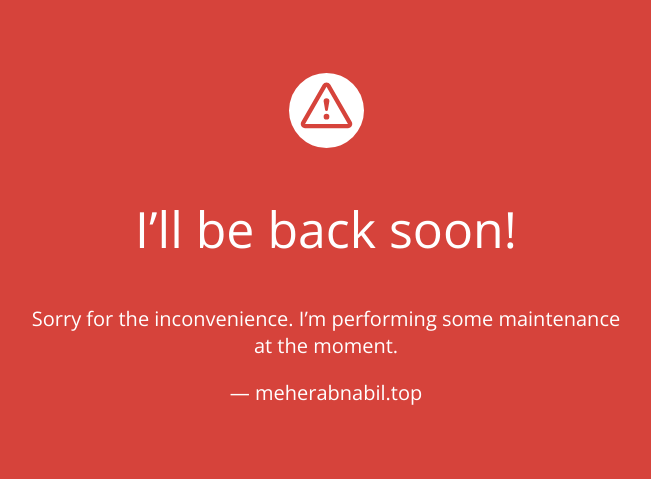
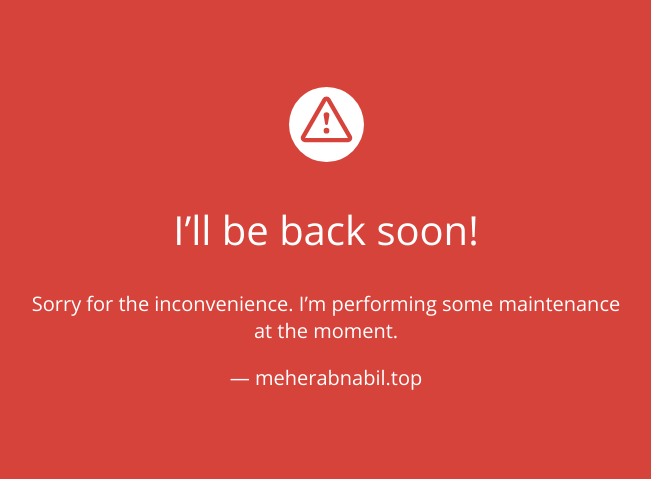
Before and after one commit to meharabn/meherab, a plain HTML site: page index.html in a window 1280 px wide. Shown: the part 161-640 px from the top of the page, without its empty margins (314-965 px from the left). Drawn offline with nearby package versions, Linux system fonts and the light colour scheme.

Commit message:
Update index.html

```diff
--- a/index.html
+++ b/index.html
@@ -6,7 +6,7 @@
   html, body { padding: 0; margin: 0; width: 100%; height: 100%; }
   * {box-sizing: border-box;}
   body { text-align: center; padding: 0; background: #d6433b; color: #fff; font-family: Open Sans; }
-  h2 { font-size: 50px; font-weight: 100; text-align: center;}
+  h1 { font-size: 40px; font-weight: 100; text-align: center;}
   body { font-family: Open Sans; font-weight: 100; font-size: 20px; color: #fff; text-align: center; display: -webkit-box; display: -ms-flexbox; display: flex; -webkit-box-pack: center; -ms-flex-pack: center; justify-content: center; -webkit-box-align: center; -ms-flex-align: center; align-items: center;}
   article { display: block; width: 700px; padding: 50px; margin: 0 auto; }
   a { color: #fff; font-weight: bold;}
@@ -16,7 +16,7 @@
 
 <article>
     <svg xmlns="http://www.w3.org/2000/svg" viewBox="0 0 202.24 202.24"><defs><style>.cls-1{fill:#fff;}</style></defs><title>Asset 3</title><g id="Layer_2" data-name="Layer 2"><g id="Capa_1" data-name="Capa 1"><path class="cls-1" d="M101.12,0A101.12,101.12,0,1,0,202.24,101.12,101.12,101.12,0,0,0,101.12,0ZM159,148.76H43.28a11.57,11.57,0,0,1-10-17.34L91.09,31.16a11.57,11.57,0,0,1,20.06,0L169,131.43a11.57,11.57,0,0,1-10,17.34Z"/><path class="cls-1" d="M101.12,36.93h0L43.27,137.21H159L101.13,36.94Zm0,88.7a7.71,7.71,0,1,1,7.71-7.71A7.71,7.71,0,0,1,101.12,125.63Zm7.71-50.13a7.56,7.56,0,0,1-.11,1.3l-3.8,22.49a3.86,3.86,0,0,1-7.61,0l-3.8-22.49a8,8,0,0,1-.11-1.3,7.71,7.71,0,1,1,15.43,0Z"/></g></g></svg>
-    <h2>I&rsquo;ll be back soon!</h2>
+    <h1>I&rsquo;ll be back soon!</h1>
     <div>
         <p>Sorry for the inconvenience. I&rsquo;m performing some maintenance at the moment.<!-- If you need to you can always follow me on <a href="http://www.twitter.com/">Twitter</a> for updates, otherwise I&rsquo;ll be back up shortly!</p>-->
         <p>&mdash; meherabnabil.top</p>
```
